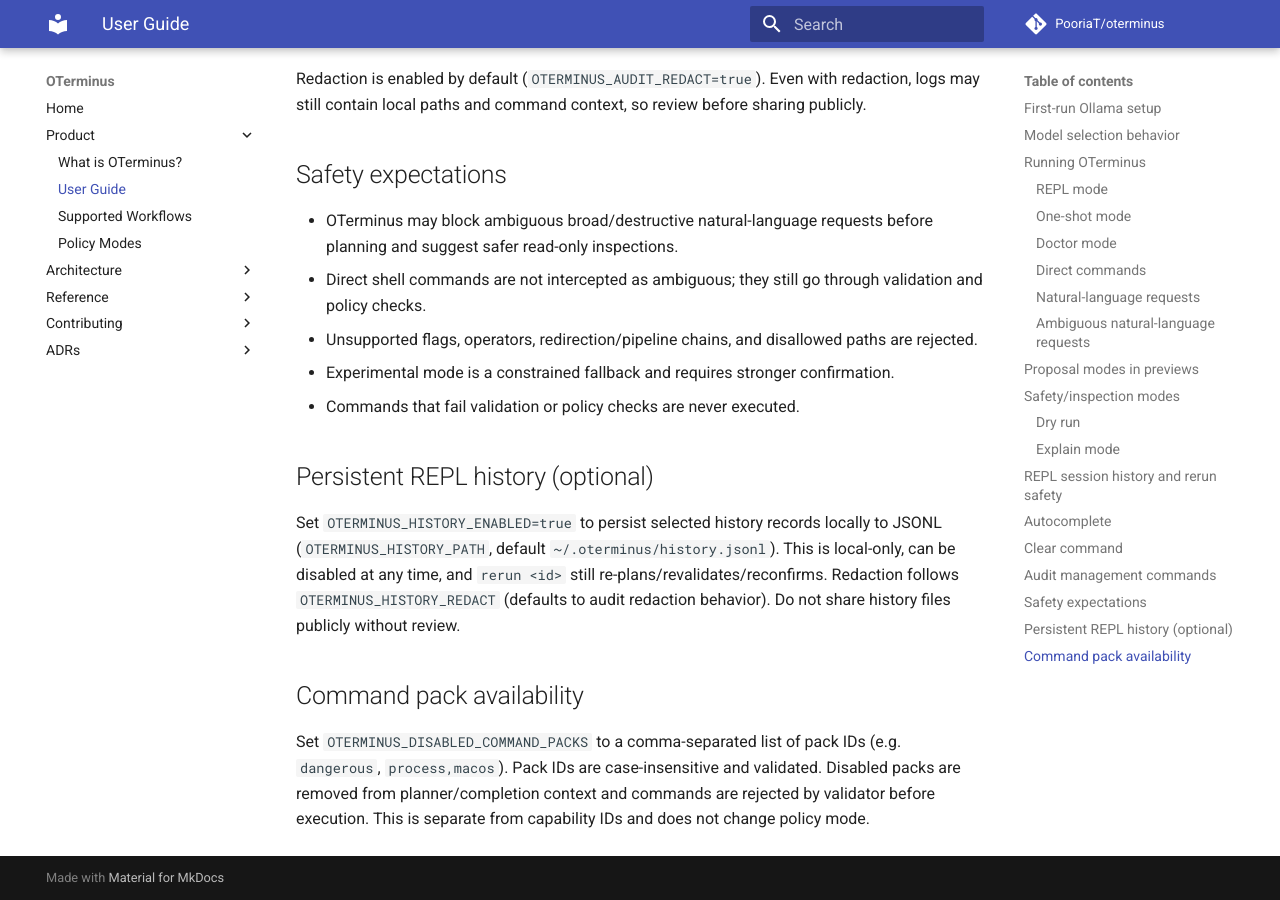
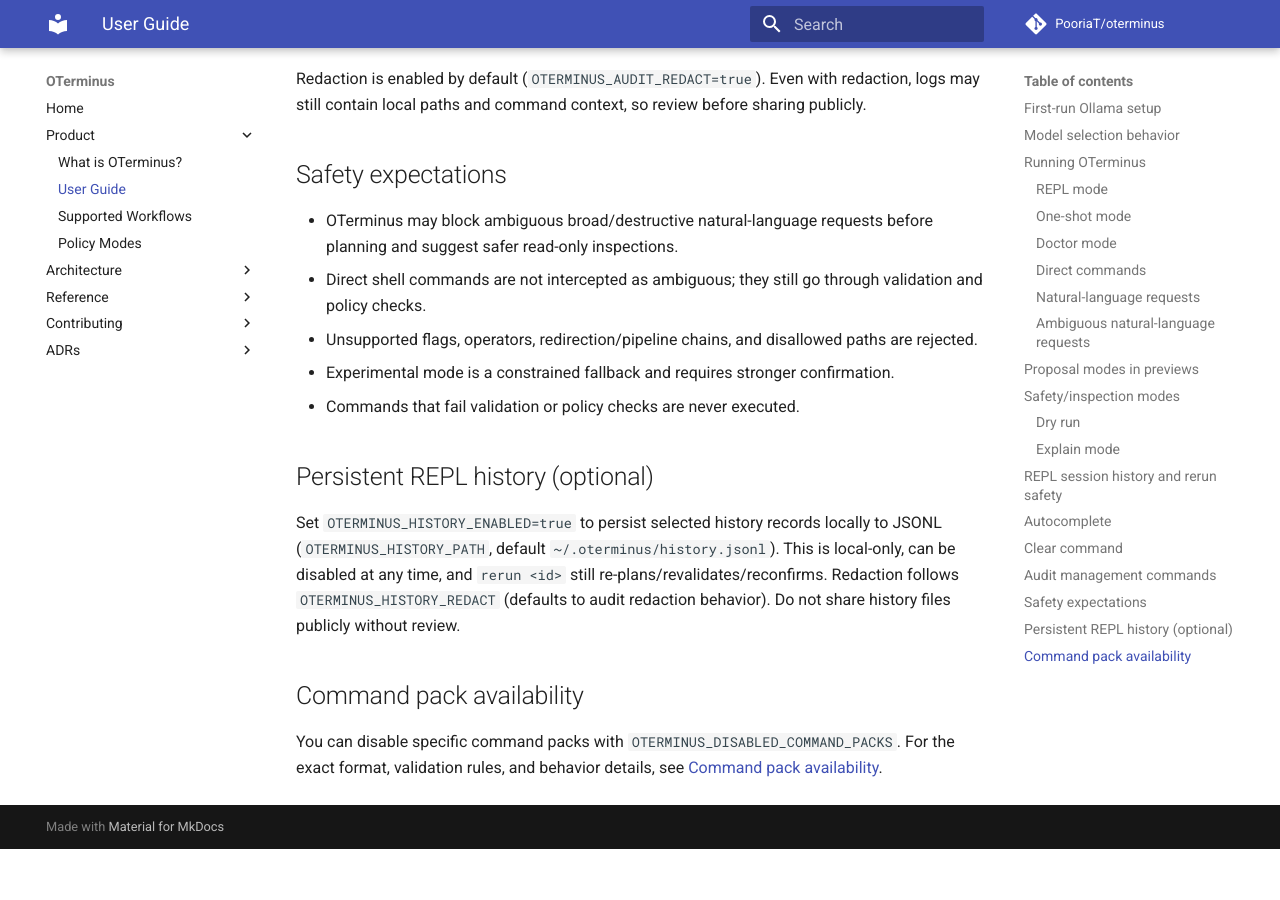
Before and after one commit to PooriaT/oterminus, an MkDocs documentation site: the page built from docs/product/user-guide.md, in a window 1280 px wide and 900 px high, scrolled down 5955 px. Built offline with MkDocs 1.6.1 and Material for MkDocs 9.7.7, drawn with Linux system fonts in a browser that asks for light colours; comment, search, counter and statistics services are not loaded; after the commit the page ends 6804 px from its top, so only the background shows below that.

Commit message:
docs: deduplicate command pack availability sections

```diff
--- a/docs/product/user-guide.md
+++ b/docs/product/user-guide.md
@@ -259,4 +259,6 @@
 Set `OTERMINUS_HISTORY_ENABLED=true` to persist selected history records locally to JSONL (`OTERMINUS_HISTORY_PATH`, default `~/.oterminus/history.jsonl`). This is local-only, can be disabled at any time, and `rerun <id>` still re-plans/revalidates/reconfirms. Redaction follows `OTERMINUS_HISTORY_REDACT` (defaults to audit redaction behavior). Do not share history files publicly without review.
 
 ## Command pack availability
-Set `OTERMINUS_DISABLED_COMMAND_PACKS` to a comma-separated list of pack IDs (e.g. `dangerous`, `process,macos`). Pack IDs are case-insensitive and validated. Disabled packs are removed from planner/completion context and commands are rejected by validator before execution. This is separate from capability IDs and does not change policy mode.
+You can disable specific command packs with `OTERMINUS_DISABLED_COMMAND_PACKS`. For the exact
+format, validation rules, and behavior details, see
+[Command pack availability](../reference/config.md#command-pack-availability).
```
Also changed, not shown: docs/adding-command-families.md (+3 -1 lines), docs/architecture/capability-system.md (+2 -1 lines), docs/architecture/command-registry.md (+2 -1 lines).
